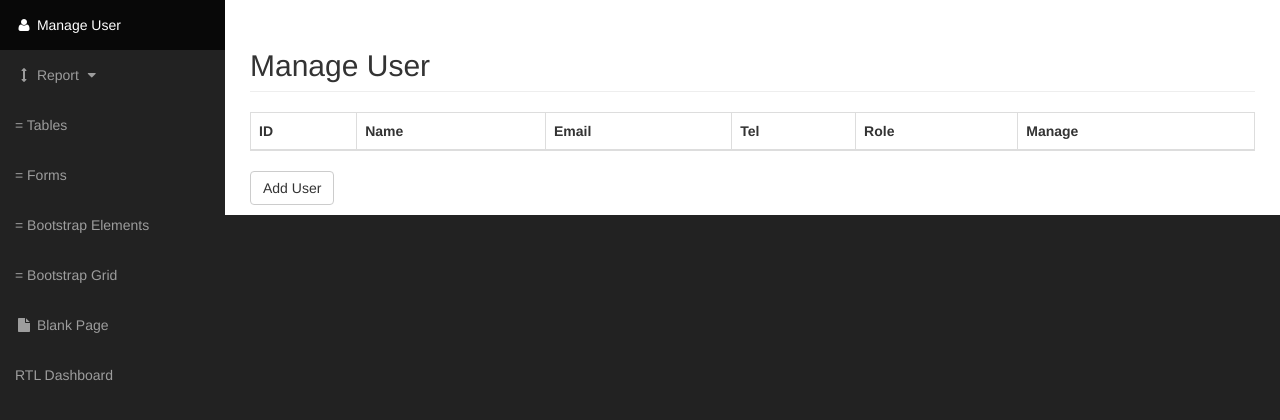
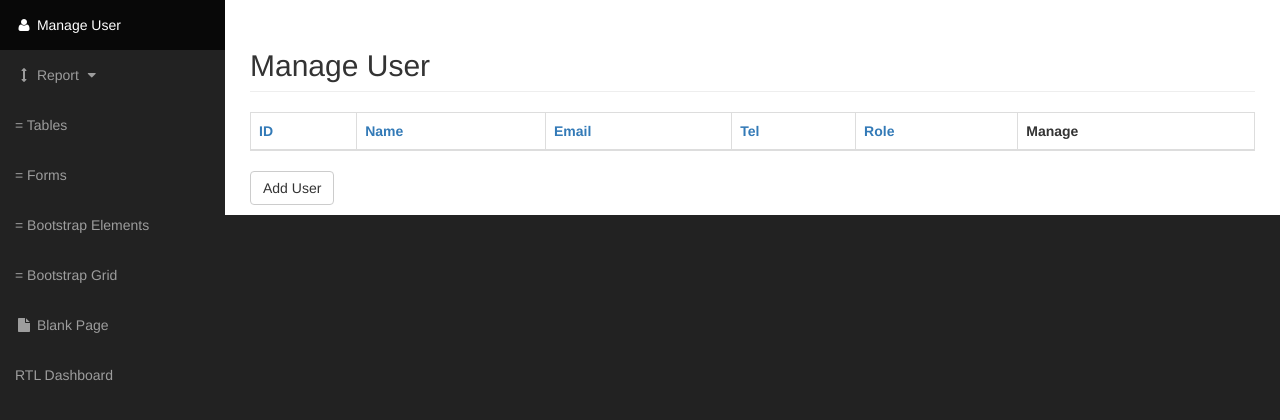
Before and after one commit to jutichok/construct, a PHP site: page /admin/user/user.php in a window 1280 px wide. Shown: the part 51-471 px from the top of the page. Run offline with PHP 8.4, Linux system fonts and the light colour scheme; the visitor is signed in with stand-in values (Sample User, id 1); data that the repository does not hold is empty.

Commit message:
make paging

```diff
--- a/admin/editprofile/editprofile.php
+++ b/admin/editprofile/editprofile.php
@@ -10,7 +10,7 @@ if(isset($_SESSION["username"])=="")
 	<?php
 }
 
-$userid = (isset($_GET['query_age']) ? $_GET['query_age'] : $_SESSION["userid"]);
+$userid = (isset($_GET['id']) ? $_GET['id'] : $_SESSION["userid"]);
 
 ?>
 
--- a/admin/user/user.php
+++ b/admin/user/user.php
@@ -75,11 +75,11 @@ if(isset($_SESSION["username"])=="")
 							<table class="table table-bordered table-hover table-striped" id="tableuser">
                                 <thead>
                                     <tr>
-                                        <th>ID</th>
-                                        <th>Name</th>
-                                        <th>Email</th>
-                                        <th>Tel</th>
-										<th>Role</th>
+                                        <th><a class="sort" value="userid">ID</a></th>
+                                        <th><a class="sort" value="Name">Name</a></th>
+                                        <th><a class="sort" value="Email">Email</a></th>
+                                        <th><a class="sort" value="Tel">Tel</a></th>
+										<th><a class="sort" value="Role">Role</a></th>
 										<th>Manage</th>
                                     </tr>
                                 </thead>
@@ -88,6 +88,12 @@ if(isset($_SESSION["username"])=="")
                                 </tbody>
                             </table>
 						</div>
+					</div>
+				</div>
+				<div class="row">
+					<div class="col-lg-6">
+						<div id="results"><!-- content will be loaded here --></div>
+						<input type="hidden" id="strOrderNow">
 						<input type="button" class="btn btn-default" value="Add User" id="btnAdd">
 					</div>
 				</div>
```
Also changed, not shown: admin/user/user_pa.php (added).
